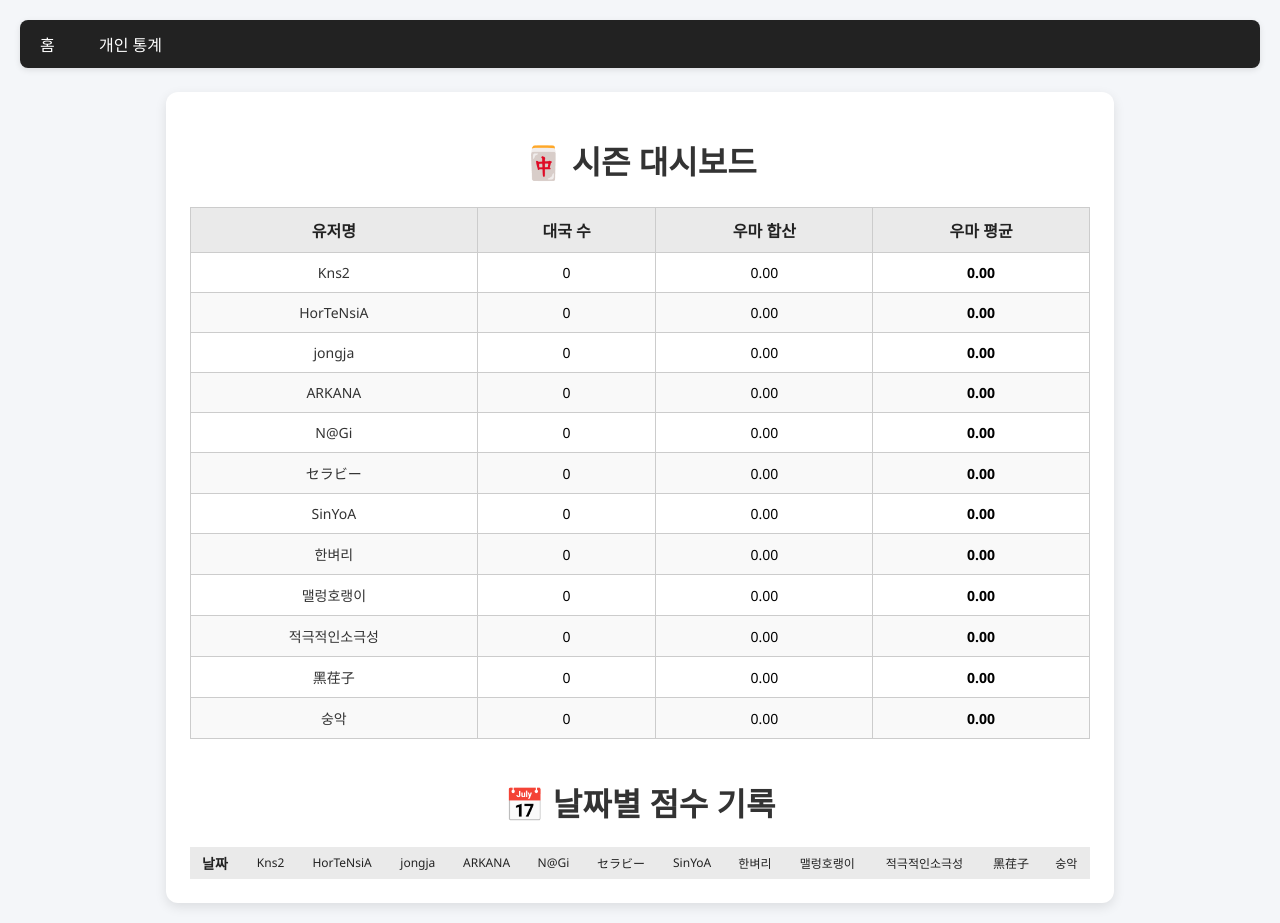
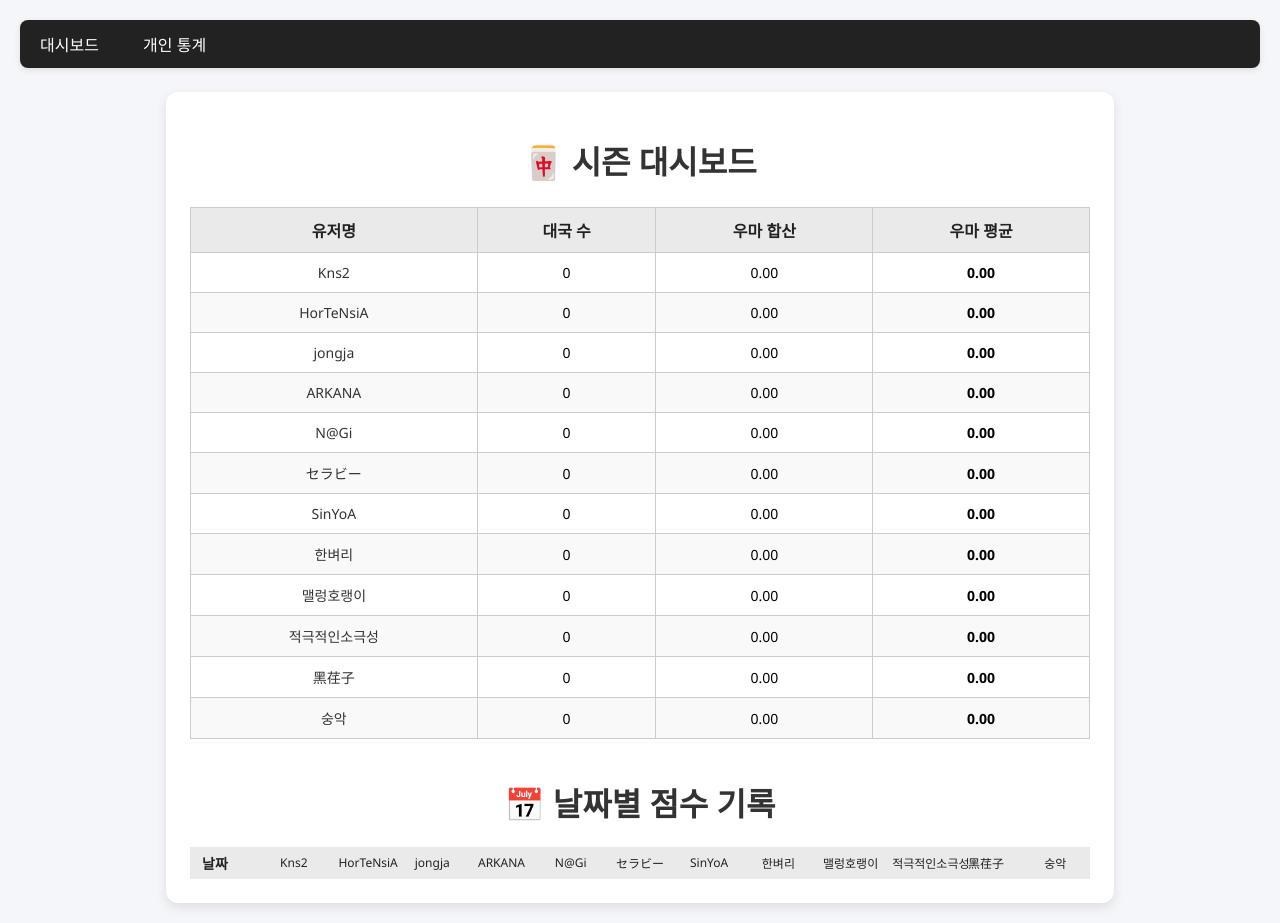
Before and after one commit to seraveist/MJKK-Web, a Flask app: page / in a window 1280 px wide. Run offline with Flask 3, Linux system fonts and the light colour scheme; data that the repository does not hold is empty.

Commit message:
Add files via upload

```diff
--- a/main.py
+++ b/main.py
@@ -130,4 +130,4 @@ def dashboard():
     return render_template("stats.html")
 
 if __name__ == "__main__":
-    app.run(host="0.0.0.0", port=8000, debug=True)
+    app.run(host="0.0.0.0", port=8080, debug=True)
--- a/templates/base.html
+++ b/templates/base.html
@@ -42,12 +42,16 @@
       border-radius: 12px;
       box-shadow: 0 4px 12px rgba(0,0,0,0.1);
       padding: 24px;
+      overflow-x: auto;
     }
+
     table {
       width: 100%;
       border-collapse: collapse;
       margin-top: 16px;
+      table-layout: auto;
     }
+
     th {
       text-align: center;
       font-size: 16px;
@@ -55,38 +59,54 @@
       color: #222;
       padding: 12px 10px;
     }
+
     td {
       padding: 10px;
       border-bottom: 1px solid #ddd;
       font-size: 14px;
     }
+
     tr:nth-child(even) td {
       background-color: #f9f9f9;
     }
+
     tr:hover td {
       background-color: #f1f1f1;
     }
+
     td:first-child {
       color: #333;
       font-weight: 500;
     }
+
     td:last-child {
       text-align: center;
       color: #000000;
       font-weight: bold;
     }
+
     #rankingTable {
       width: 100%;
       border-collapse: collapse;
       margin-top: 24px;
     }
-    #rankingTable th, #rankingTable td {
+
+    #rankingTable th,
+    #rankingTable td {
       padding: 10px;
       border: 1px solid #ccc;
       text-align: center;
     }
+
     #rankingTable tr:nth-child(even) {
       background-color: #f9f9f9;
+    }
+
+    /* 날짜별 점수 테이블 */
+    #dateScoreTable {
+      min-width: 900px;
+      border-collapse: collapse;
+      table-layout: fixed;
     }
 
     #dateScoreTable td,
@@ -95,37 +115,49 @@
       font-size: 14px;
       text-align: center;
       padding: 6px 10px;
-    }
-
-    /* 헤더 스타일: 유저명 컬럼에만 적용될 수 있도록 조정 */
-    #dateScoreTable thead th:not(:first-child) {
-      font-size: 12px;
       white-space: nowrap;
     }
 
-    /* 날짜 컬럼은 왼쪽 정렬 */
+    #dateScoreTable thead th:not(:first-child) {
+      font-size: 12px;
+    }
+
     #dateScoreTable td:first-child,
     #dateScoreTable th:first-child {
       text-align: left;
       padding-left: 12px;
-      font-size: 14px; /* 날짜는 상대적으로 더 크게 유지 */
+      font-size: 14px;
       font-weight: bold;
+      white-space: nowrap;
+    }
+
+    .table-scroll-wrapper {
+      overflow-x: auto;
+      width: 100%;
+      display: block;
+      -webkit-overflow-scrolling: touch;
     }
 
     @media (max-width: 600px) {
       .stats-container {
         padding: 12px;
       }
-      td, th {
+
+      td,
+      th {
         font-size: 13px;
         padding: 8px;
+      }
+
+      #dateScoreTable {
+        font-size: 12px;
       }
     }
   </style>
 </head>
 <body>
   <nav>
-    <a href="/">홈</a>
+    <a href="/">대시보드</a>
     <a href="/stats">개인 통계</a>
   </nav>
   {% block content %}{% endblock %}
--- a/templates/index.html
+++ b/templates/index.html
@@ -15,6 +15,7 @@
     <tbody id="rankingBody"></tbody>
   </table>
 
+<div class="table-scroll-wrapper">
   <h1 style="margin-top: 40px;">📅 날짜별 점수 기록</h1>
   <table id="dateScoreTable">
     <thead id="dateScoreHeader">
```
